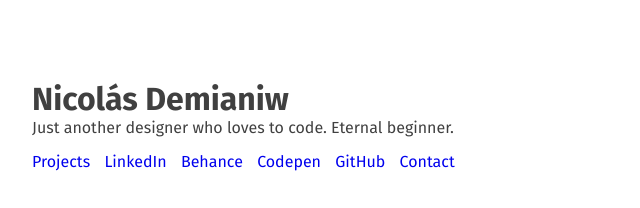
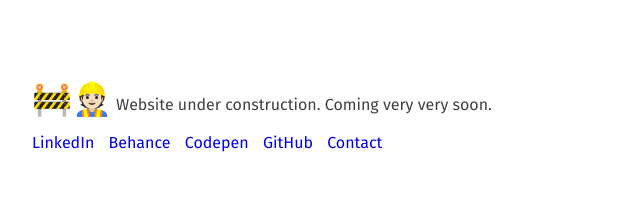
Before and after one commit to ndemia/demia.me, a plain HTML site: page index.html in a window 1280 px wide. Shown: the whole page, without its empty margins (0-640 px from the left). Drawn offline with Linux system fonts and the light colour scheme.

Commit message:
added under construction status

```diff
--- a/estilo.less
+++ b/estilo.less
@@ -21,10 +21,12 @@ body {
 			.bighead__title {
 				font-size: 2em;
 				font-weight: 700;
+				display: inline-block;
 			}
 			.bighead__subtitle {
 				font-weight: 400;
 				font-size: 1em;
+				display: inline-block;
 			}
 			.bighead__content {
 				display: inline-block;
--- a/index.html
+++ b/index.html
@@ -13,13 +13,13 @@
 	<main class="container">
 		<header class="bighead">
 			<section class="bighead__content">
-				<h1 class="bighead__title">Nicolás Demianiw</h1>
-				<h2 class="bighead__subtitle">Just another designer who loves to code. Eternal beginner.</h2>
+				<span class="bighead__title" role="image" aria-label="construction">🚧👷🏻</span>
+				<h2 class="bighead__subtitle">Website under construction. Coming very very soon.</h2>
 				<ul class="footer__social">
-					<li class="social__item">
+					<!--<li class="social__item">
 						<a class="social__link" href="work/chat.html" target="_blank" rel=noopener rel=noreferrer>Projects
 						</a>
-					</li>
+					</li>-->
 					<li class="social__item">
 						<a class="social__link" href="https://www.linkedin.com/in/ndemia/" target="_blank" rel=noopener rel=noreferrer>LinkedIn
 						</a>
```
Also changed, not shown: estilo.css.
